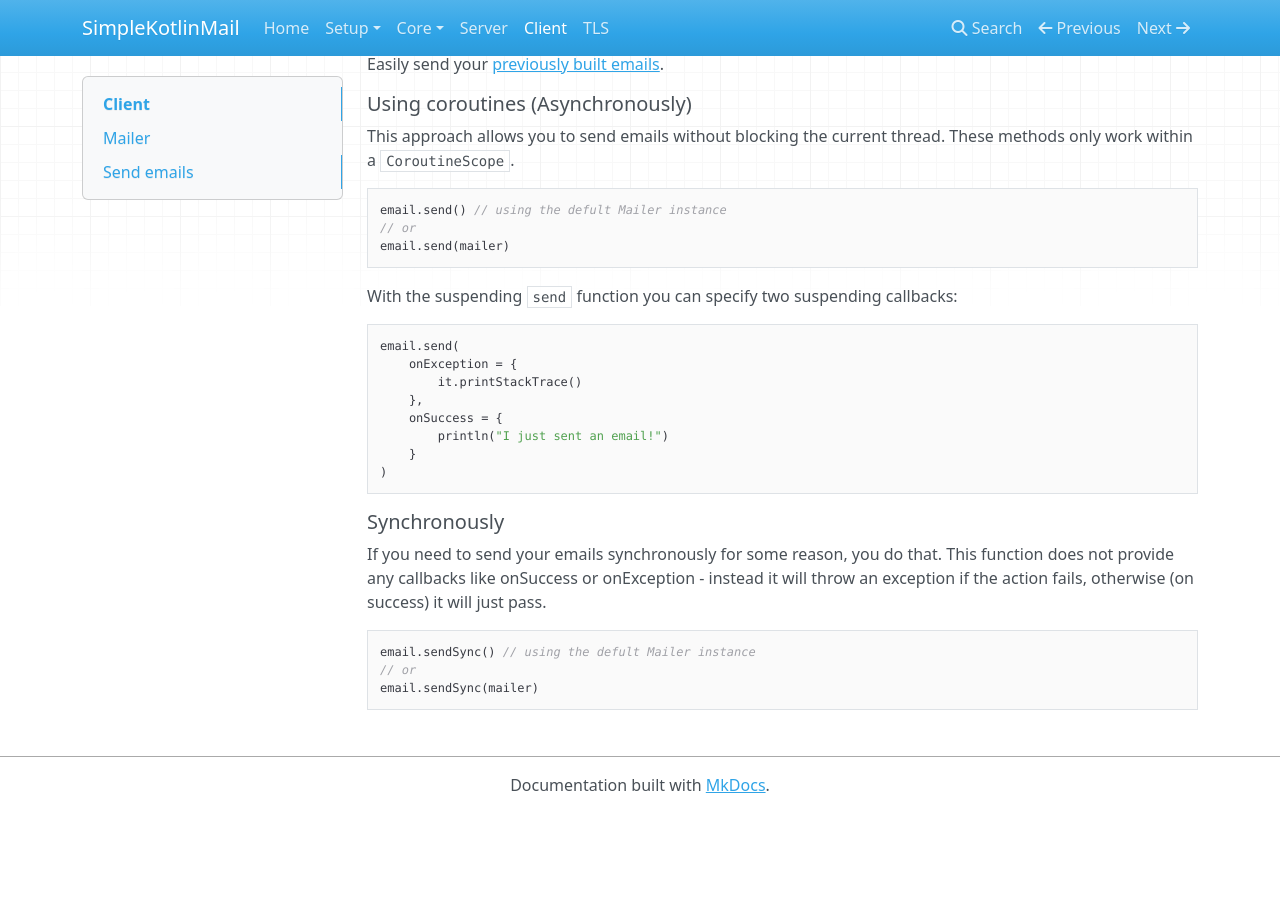
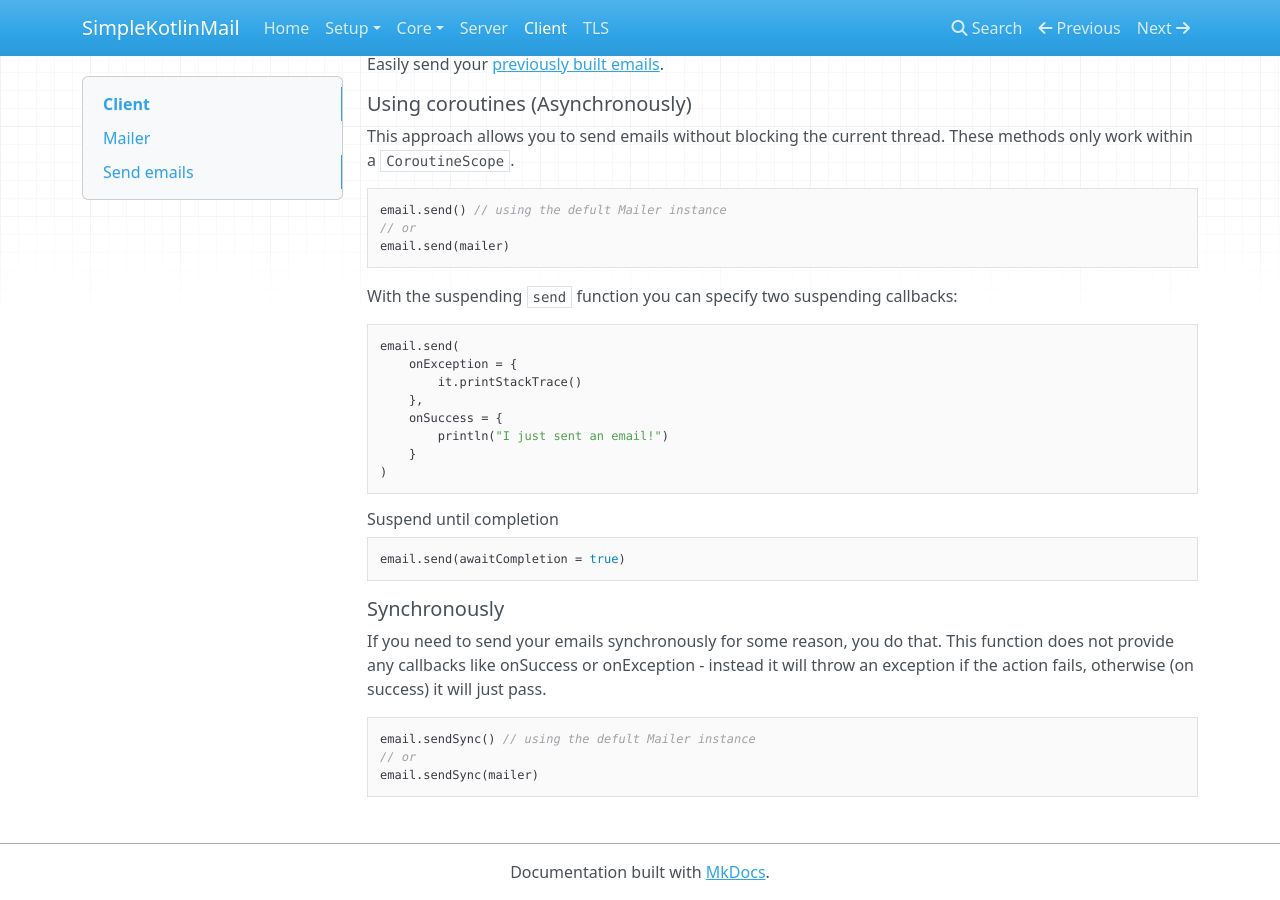
Before and after one commit to jakobkmar/SimpleKotlinMail, an MkDocs documentation site: the page built from guide/docs/client.md, in a window 1280 px wide and 900 px high, scrolled down 698 px. Built offline with MkDocs 1.6.1, drawn with Linux system fonts in a browser that asks for light colours; nearby versions of some CDN libraries; before the commit the page ends 1511 px from its top, so only the background shows below that.

Commit message:
Update client.md

````diff
--- a/guide/docs/client.md
+++ b/guide/docs/client.md
@@ -53,6 +53,11 @@ email.send(
     }
 )
 ```
+###### Suspend until completion
+
+```kotlin
+email.send(awaitCompletion = true)
+```
 
 ##### Synchronously
 
````
